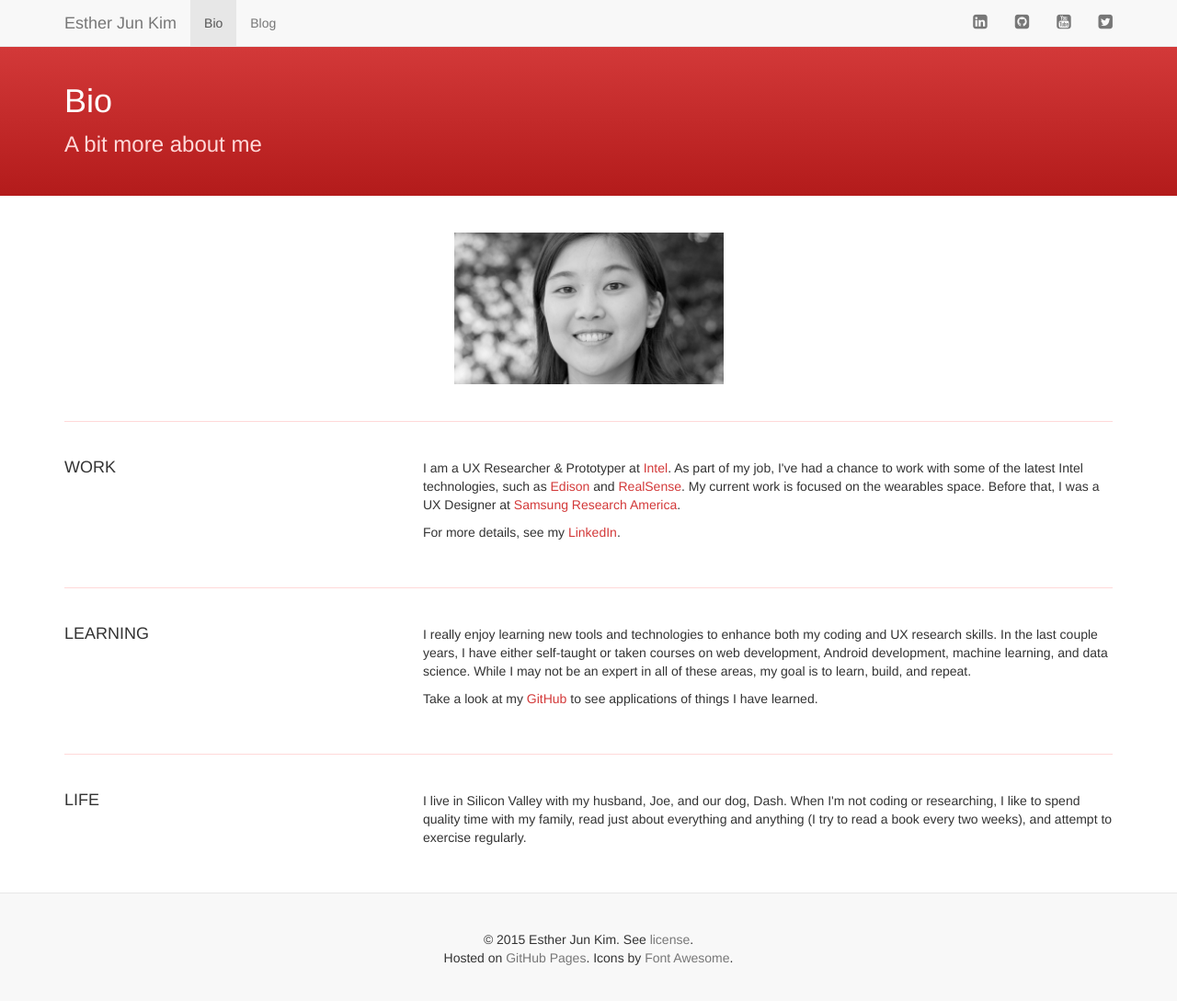
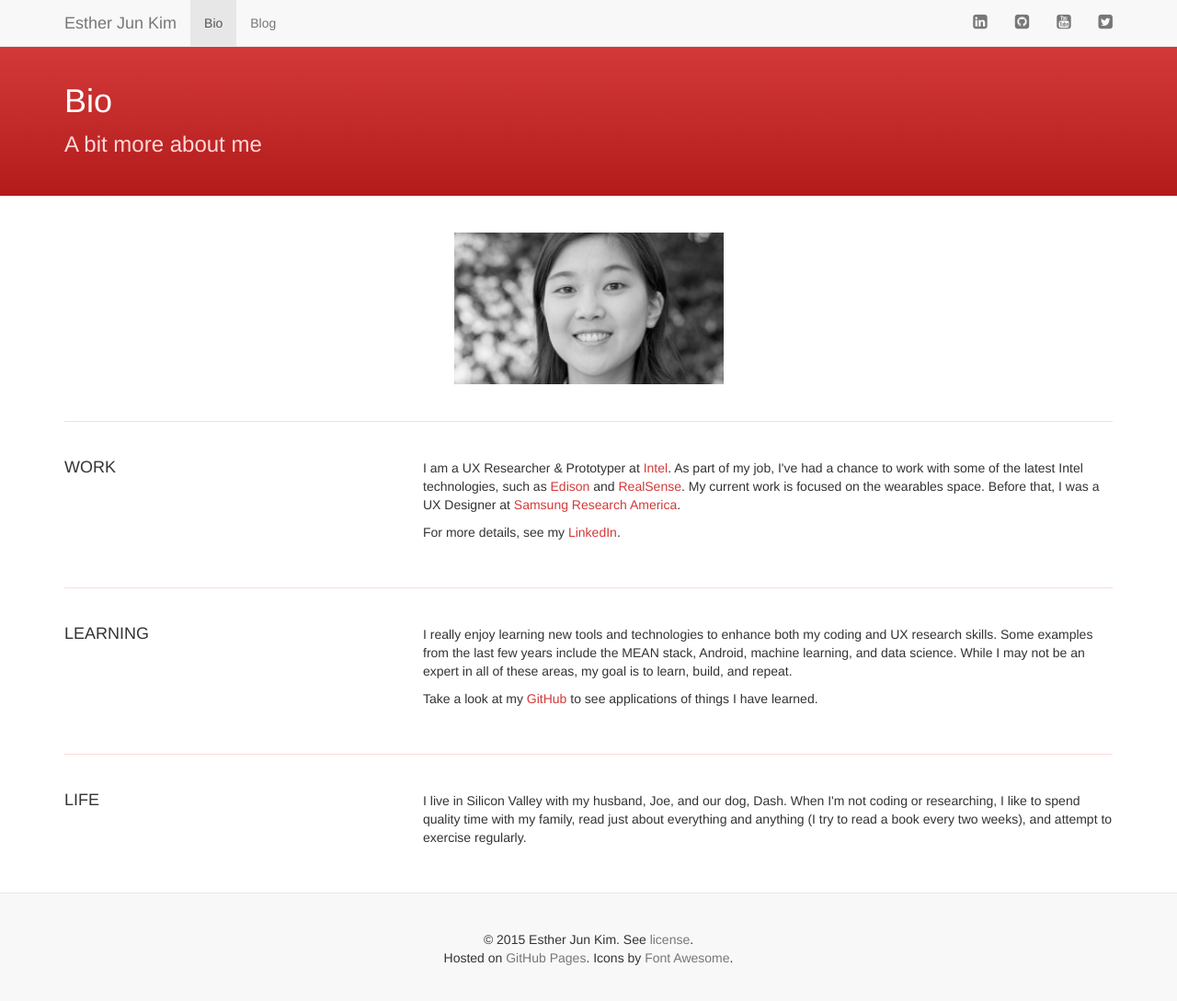
Before and after one commit to estherjk/estherjk.github.io, a Jekyll site: the page built from bio/index.html, in a window 1280 px wide and 1091 px high. Shown: the whole window at 92% size. Built offline with Jekyll 4.4.1, drawn with Linux system fonts in a browser that asks for light colours; nearby versions of some CDN libraries; Markdown is read by kramdown in place of the engine named in the settings.

Commit message:
Update bio

```diff
--- a/bio/index.html
+++ b/bio/index.html
@@ -48,7 +48,7 @@ title: Bio
     <div class="col-sm-8">
       <p>
         I really enjoy learning new tools and technologies to enhance both my coding and UX research skills.
-        In the last couple years, I have either self-taught or taken courses on web development, Android development, machine learning, and data science.
+        Some examples from the last few years include the MEAN stack, Android, machine learning, and data science.
         While I may not be an expert in all of these areas, my goal is to learn, build, and repeat.
       </p>
       <p>
```
